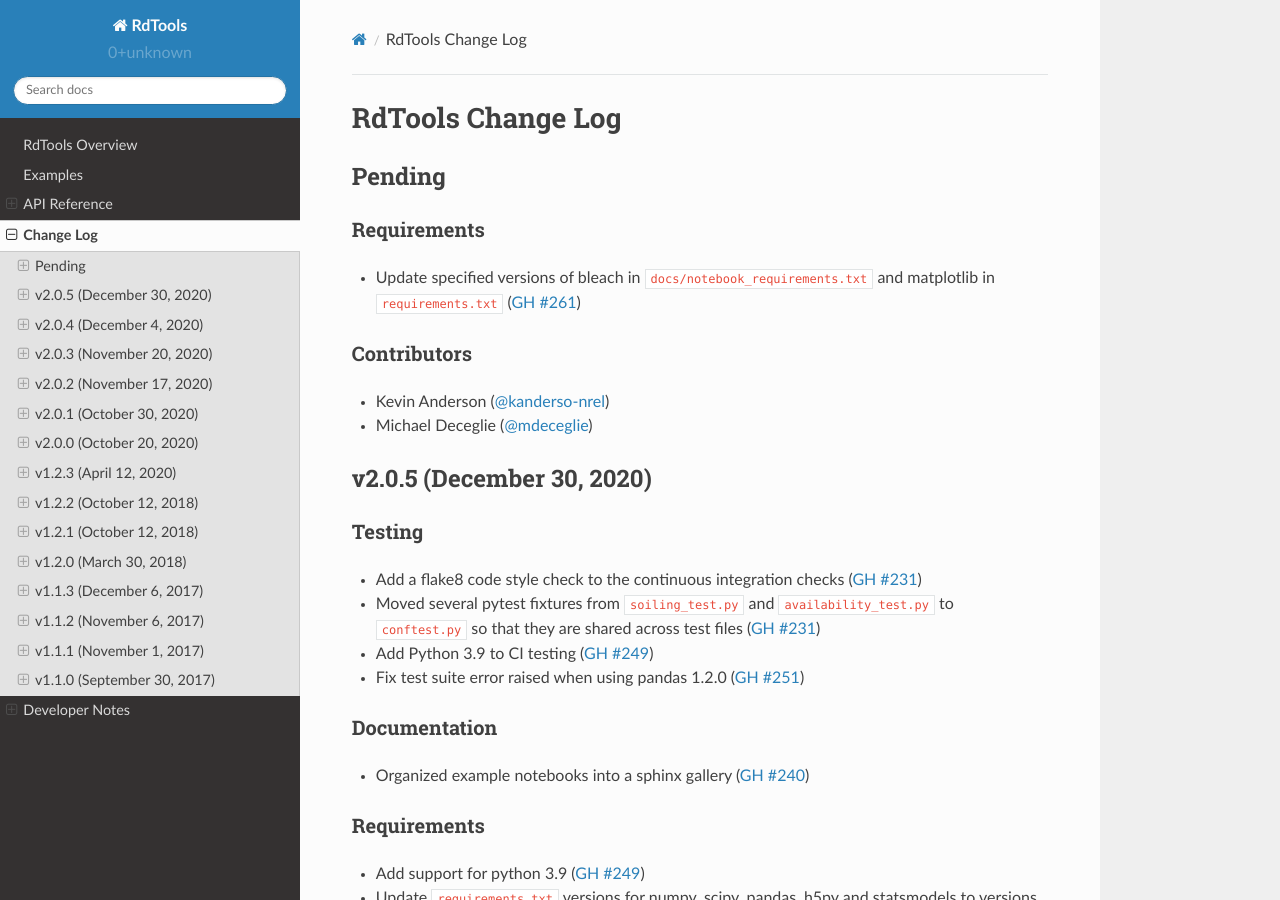
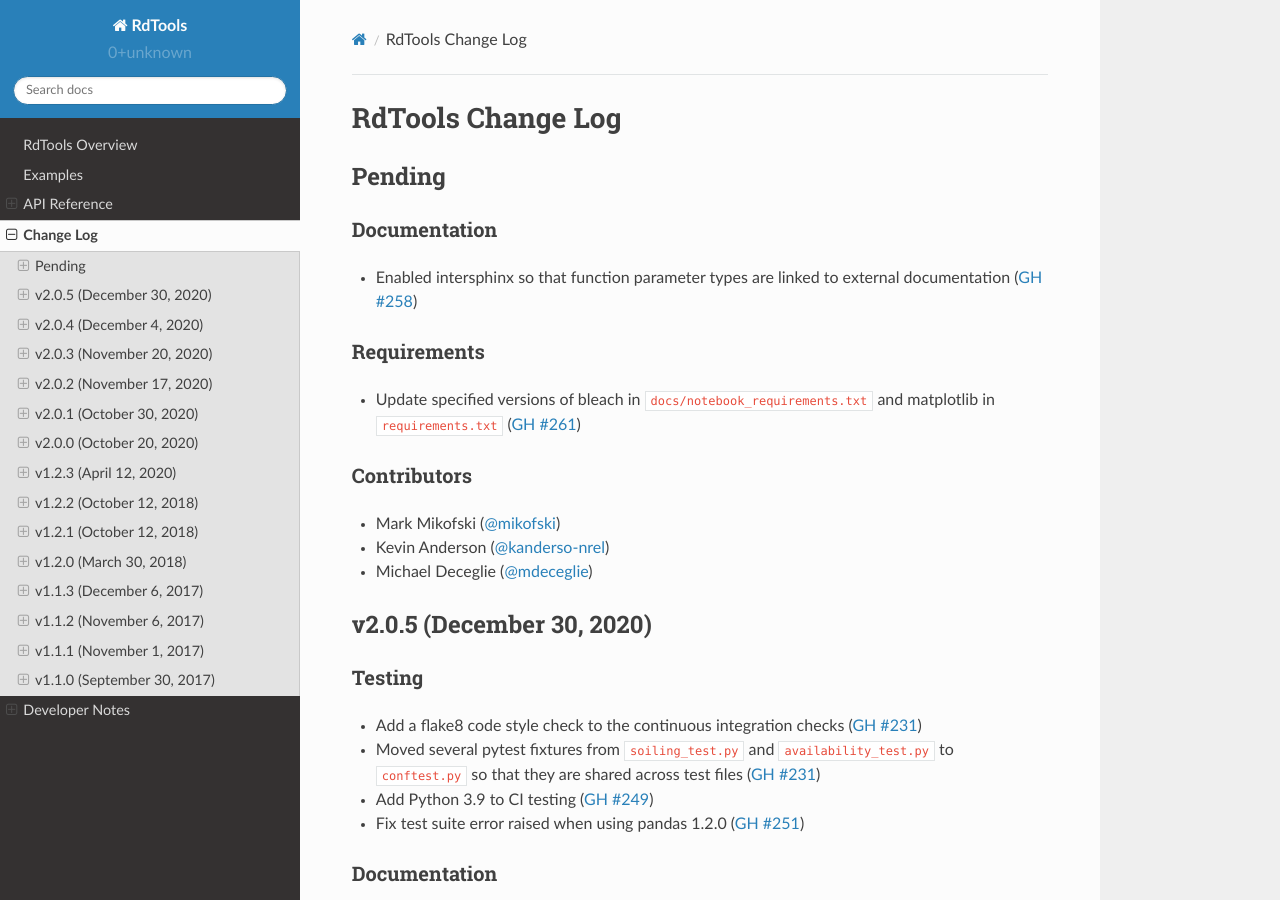
Before and after one commit to NREL/rdtools, a Sphinx documentation site: the page built from docs/sphinx/source/changelog.rst, in a window 1280 px wide and 900 px high. Built offline with Sphinx 7.4.7 and the Read the Docs theme 2.0.0, drawn with Linux system fonts in a browser that asks for light colours; pages that are not in the unit, such as notebooks, are missing from menus.

Commit message:
changelog

```diff
--- a/docs/sphinx/source/changelog/pending.rst
+++ b/docs/sphinx/source/changelog/pending.rst
@@ -1,6 +1,12 @@
 *******
 Pending
 *******
+
+Documentation
+-------------
+* Enabled intersphinx so that function parameter types are linked to external
+  documentation (:pull:`258`)
+
 
 Requirements
 ------------
@@ -11,5 +17,6 @@ Requirements
 
 Contributors
 ------------
+* Mark Mikofski (:ghuser:`mikofski`)
 * Kevin Anderson (:ghuser:`kanderso-nrel`)
 * Michael Deceglie (:ghuser:`mdeceglie`)
```
